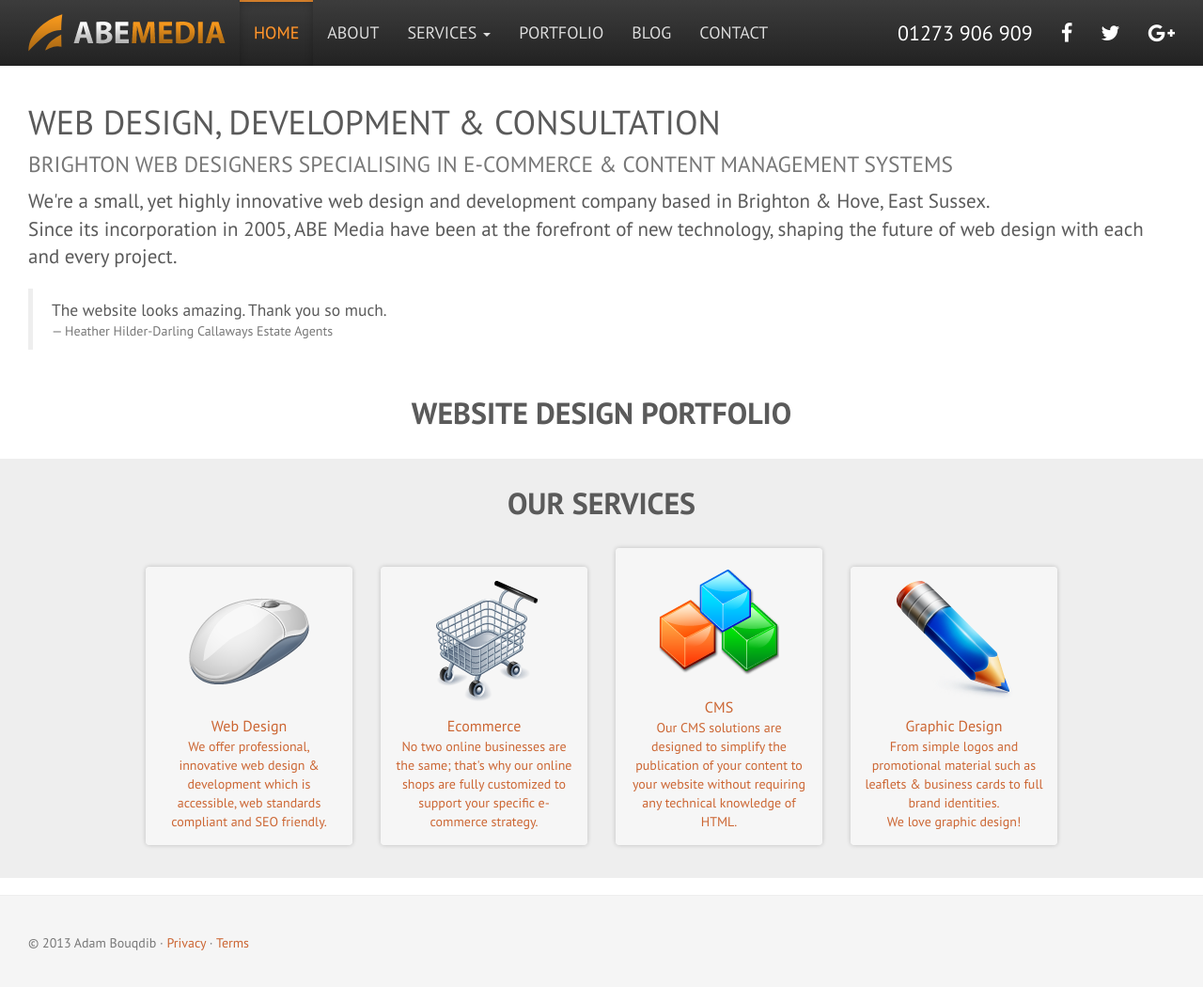
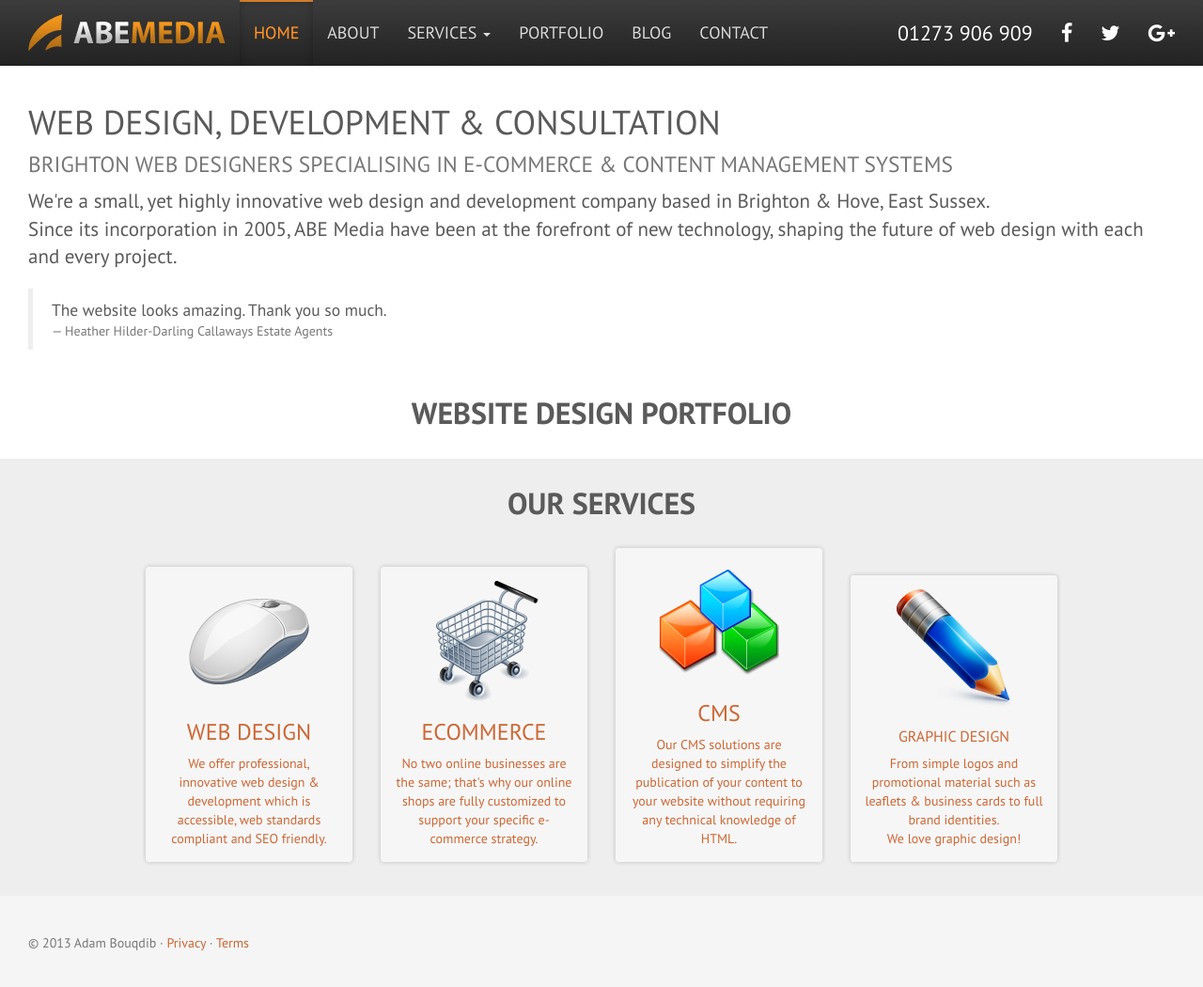
Before and after one commit to abemedia/abemedia.github.io, a Jekyll site: the page built from index.md, in a window 1280 px wide and 1053 px high. Shown: the top 1050 px of the window at 94% size. Built offline with Jekyll 4.4.1, drawn with Linux system fonts in a browser that asks for light colours; nearby versions of some CDN libraries.

Commit message:
Update services.html

```diff
--- a/_includes/modules/services.html
+++ b/_includes/modules/services.html
@@ -5,7 +5,7 @@
           {% if page.features == nil or page.features contains "web-design" %}
           <li><a class="box" href="{{ site.url }}/web-design-brighton">
             <img src="/images/services/mouse.png">
-            <span class="title">Web Design</span>
+            <h3>Web Design</h3>
               {% if include.params.desc %}
               We offer professional, innovative web design &amp; development which is accessible, web standards compliant and SEO friendly.
               {% endif %}
@@ -14,7 +14,7 @@
           {% if page.features == nil or page.features contains "ecommerce" %}
           <li><a class="box" href="{{ site.url }}/ecommerce-web-design">
             <img src="/images/services/cart.png">
-            <span class="title">Ecommerce</span>
+            <h3>Ecommerce</h3>
               {% if include.params.desc %}
               No two online businesses are the same; that's why our online shops are fully customized to support your specific e-commerce strategy.
               {% endif %}
@@ -23,7 +23,7 @@
           {% if page.features == nil or page.features contains "cms" %}
           <li><a class="box" href="{{ site.url }}/content-management-systems-cms">
             <img src="/images/services/blocks.png">
-            <span class="title">CMS</span>
+            <h3>CMS</h3>
               {% if include.params.desc %}
               Our CMS solutions are designed to simplify the publication of your content to your website without requiring any technical knowledge of HTML.
               {% endif %}
@@ -32,7 +32,7 @@
           {% if page.features == nil or page.features contains "graphic" %}
           <li><a class="box" href="{{ site.url }}/graphic-design">
           <img src="/images/services/pencil.png">
-          <span class="title">Graphic Design</span>
+          <h3 class="title">Graphic Design</h3>
               {% if include.params.desc %}
               From simple logos and promotional material such as leaflets &amp; business cards to full brand identities.<br>We love graphic design!
               {% endif %}
```
